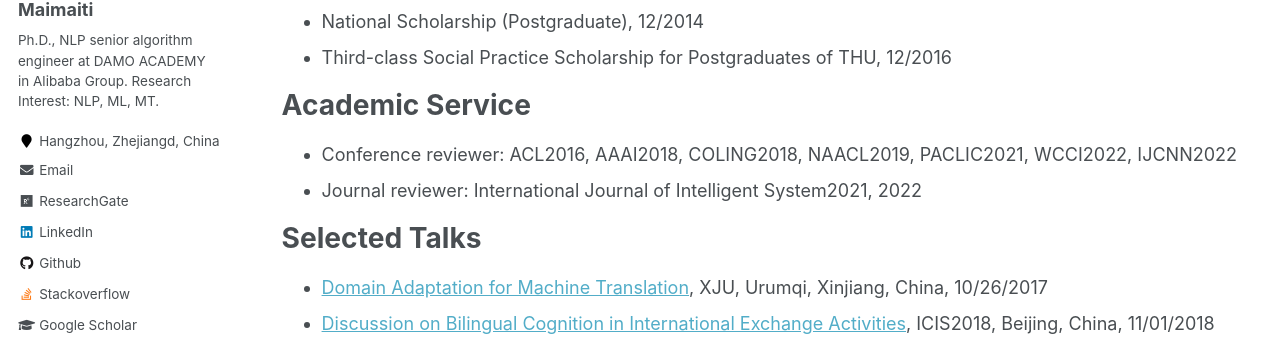
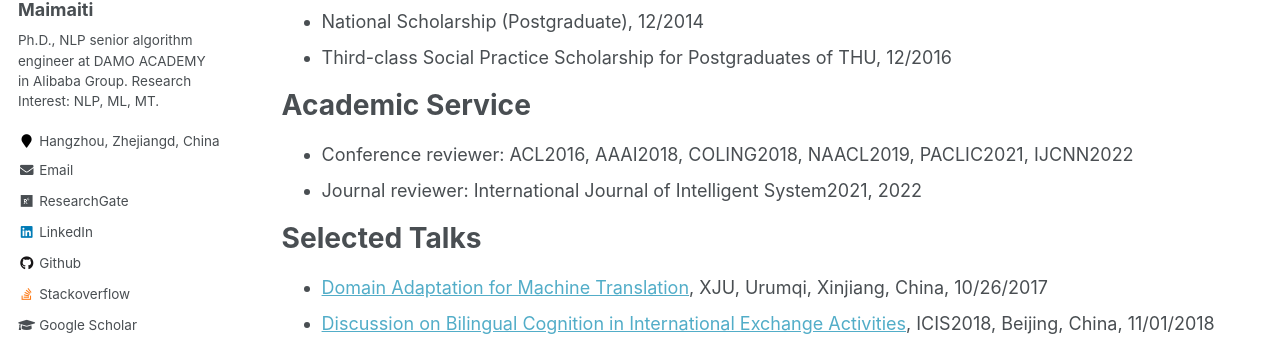
Before and after one commit to miradel51/miradel51.github.io, a Jekyll site: the page built from _pages/cv.md, in a window 1280 px wide and 900 px high, scrolled down 3836 px. Shown: the part 203-540 px from the top of the window. Built offline with Jekyll 4.4.1, drawn with Linux system fonts in a browser that asks for light colours; some web fonts are replaced.

Commit message:
UPdate cv.md
revise the reviewer info

```diff
--- a/_pages/cv.md
+++ b/_pages/cv.md
@@ -111,7 +111,7 @@ Honors
 
 Academic Service
 ======
-* Conference reviewer: ACL2016, AAAI2018, COLING2018, NAACL2019, PACLIC2021, WCCI2022, IJCNN2022
+* Conference reviewer: ACL2016, AAAI2018, COLING2018, NAACL2019, PACLIC2021, IJCNN2022
 * Journal reviewer: International Journal of Intelligent System2021, 2022
 
 Selected Talks
```
